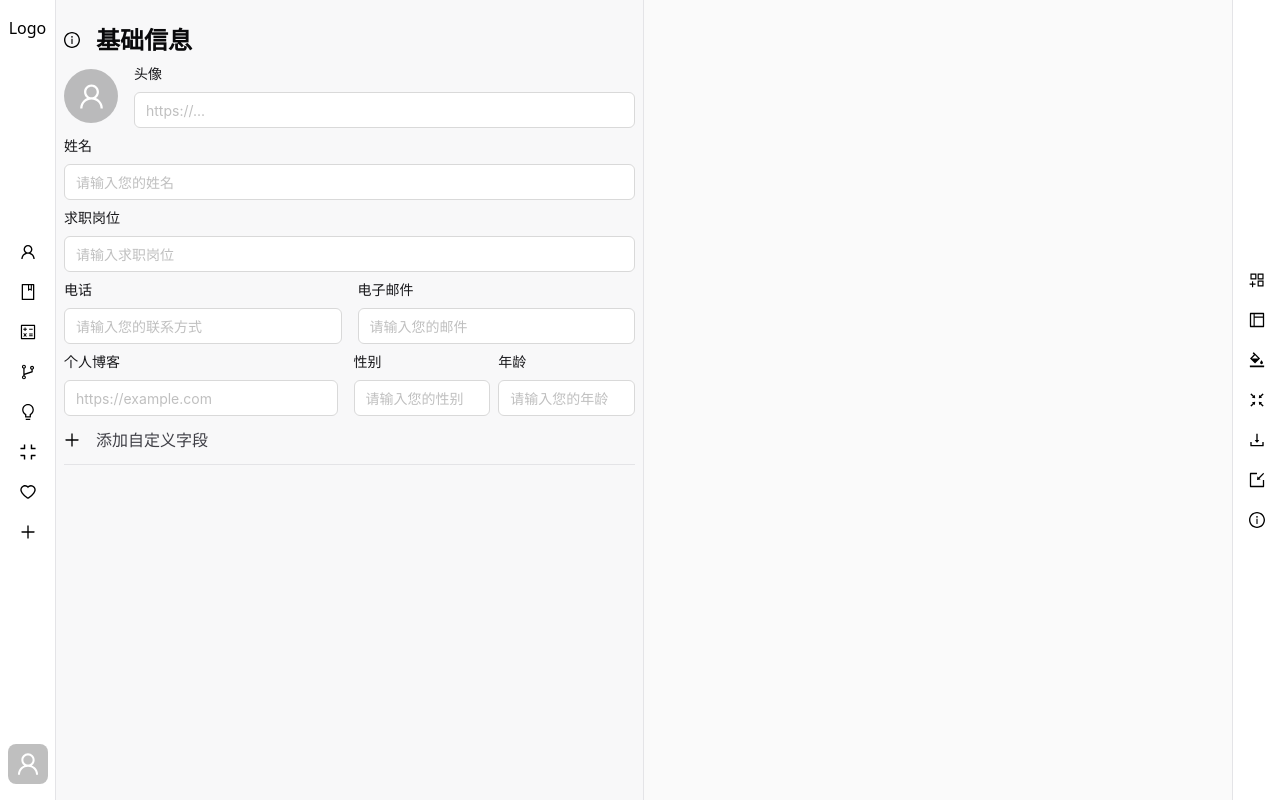
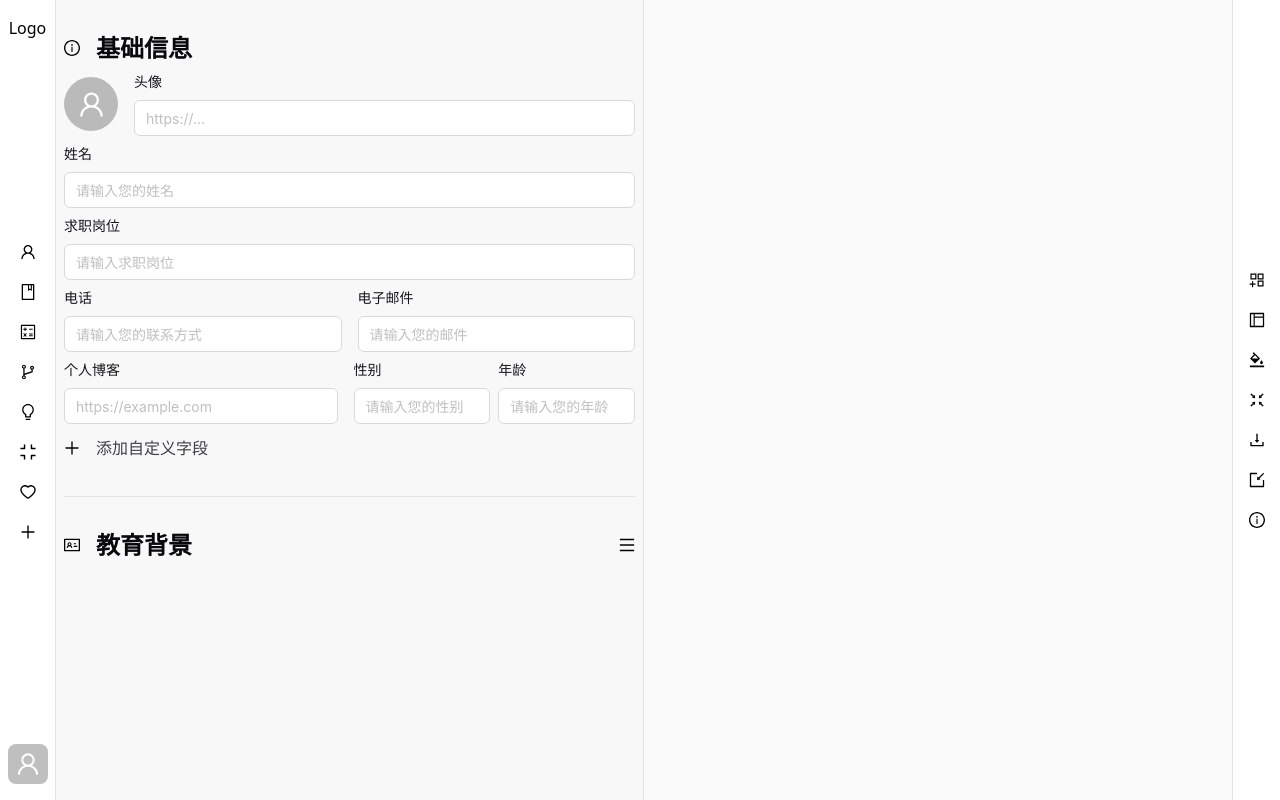
Before and after one commit to w-yr26/dev-resume, a React (Vite) app: page /dev/1 in a window 1280 px wide. Built offline with nearby package versions, Linux system fonts and the light colour scheme.

Commit message:
feat: 上下文菜单

```diff
--- a/src/pages/Dev/components/Materials/components/BaseInfo.tsx
+++ b/src/pages/Dev/components/Materials/components/BaseInfo.tsx
@@ -31,8 +31,12 @@ const BaseInfo = () => {
   }
 
   return (
-    <div className="base-info-container border-b-1 border-[#e4e4e7]">
-      <Header icon={InfoCircleOutlined} label="基础信息"></Header>
+    <div className="base-info-container border-b-1 border-[#e4e4e7] py-6">
+      <Header
+        icon={InfoCircleOutlined}
+        label="基础信息"
+        opMenu={false}
+      ></Header>
       <div className="flex items-center h-[64px]">
         <div className="avatar-img">
           <Avatar shape="circle" size={54} icon={<UserOutlined />} />
--- /dev/null
+++ b/src/pages/Dev/components/Materials/components/CtxMenu.tsx
@@ -0,0 +1,66 @@
+import {
+  DeleteOutlined,
+  EditOutlined,
+  EyeOutlined,
+  MenuOutlined,
+  SettingOutlined,
+} from '@ant-design/icons'
+import { Menu, MenuProps, Popover } from 'antd'
+import { useState } from 'react'
+
+type MenuItem = Required<MenuProps>['items'][number]
+
+const items: MenuItem[] = [
+  {
+    label: '隐藏',
+    key: 'visible',
+    icon: <EyeOutlined />,
+  },
+  {
+    label: '重命名',
+    key: 'rename',
+    icon: <EditOutlined />,
+    // disabled: true,
+  },
+  {
+    label: '重置',
+    key: 'reset',
+    icon: <SettingOutlined />,
+  },
+  {
+    label: '移除',
+    key: 'delete',
+    icon: <DeleteOutlined />,
+  },
+]
+
+const CtxMenu = () => {
+  const [current, setCurrent] = useState('mail')
+
+  const onClick: MenuProps['onClick'] = (e) => {
+    console.log('click ', e)
+    setCurrent(e.key)
+  }
+
+  const content = (
+    <Menu
+      onClick={onClick}
+      selectedKeys={[current]}
+      mode="vertical"
+      items={items}
+    />
+  )
+
+  return (
+    <Popover
+      content={content}
+      trigger="hover"
+      placement="bottom"
+      className="hover:cursor-help"
+    >
+      <MenuOutlined size={14} />
+    </Popover>
+  )
+}
+
+export default CtxMenu
--- /dev/null
+++ b/src/pages/Dev/components/Materials/components/EduBg.tsx
@@ -0,0 +1,12 @@
+import { IdcardOutlined } from '@ant-design/icons'
+import Header from './Header'
+
+const EduBg = () => {
+  return (
+    <div className=" py-6">
+      <Header label="教育背景" icon={IdcardOutlined}></Header>
+    </div>
+  )
+}
+
+export default EduBg
--- a/src/pages/Dev/components/Materials/components/Header.tsx
+++ b/src/pages/Dev/components/Materials/components/Header.tsx
@@ -1,13 +1,16 @@
 import type { HeaderType } from '@/types/dev'
+import CtxMenu from './CtxMenu'
 
 const Header: React.FC<HeaderType> = (props) => {
-  const { label, icon: Icon } = props
+  const { label, icon: Icon, opMenu = true } = props
+
   return (
-    <div className="flex items-center h-12">
-      <div>
+    <div className="flex items-center justify-between h-12">
+      <div className="flex items-center">
         <Icon />
+        <span className="text-[#09090b] text-2xl font-black ml-4">{label}</span>
       </div>
-      <span className="text-[#09090b] text-2xl font-black ml-4">{label}</span>
+      {opMenu && <CtxMenu />}
     </div>
   )
 }
--- a/src/pages/Dev/components/Materials/index.tsx
+++ b/src/pages/Dev/components/Materials/index.tsx
@@ -1,9 +1,11 @@
 import BaseInfo from './components/BaseInfo'
+import EduBg from './components/EduBg'
 
 const Materials = () => {
   return (
-    <div className="min-w-1/4 w-1/2 h-full px-2 py-4 bg-[#f8f8f9] border-r-1 border-r-[#e4e4e7]">
+    <div className="min-w-1/4 w-1/2 h-full px-2 bg-[#f8f8f9] border-r-1 border-r-[#e4e4e7]">
       <BaseInfo></BaseInfo>
+      <EduBg></EduBg>
     </div>
   )
 }
--- a/src/types/dev.d.ts
+++ b/src/types/dev.d.ts
@@ -4,6 +4,7 @@ export type HeaderType = {
   icon: React.ForwardRefExoticComponent<
     Omit<AntdIconProps, 'ref'> & React.RefAttributes<HTMLSpanElement>
   >
+  opMenu?: false
 }
 
 export type CustomIptType = {
```
